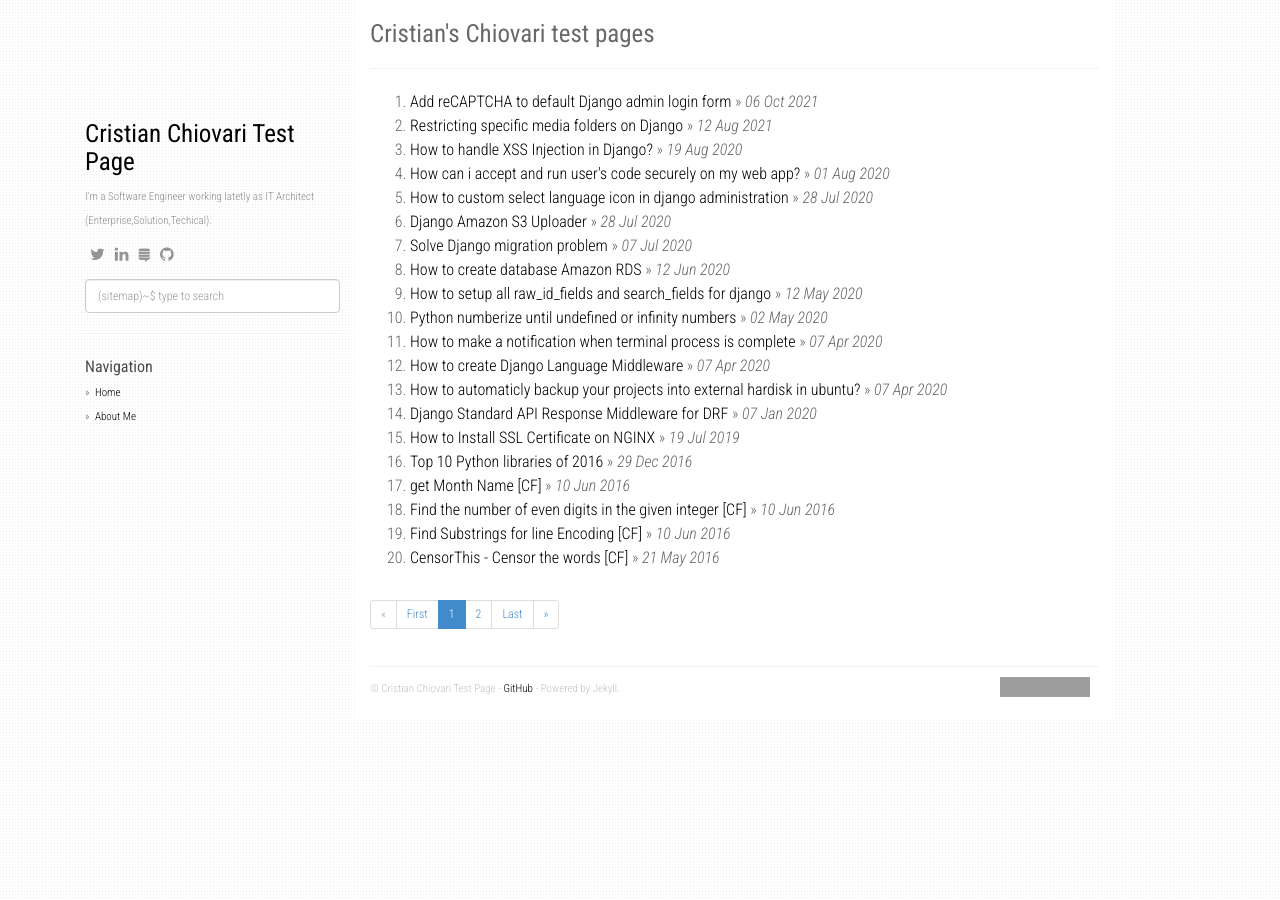
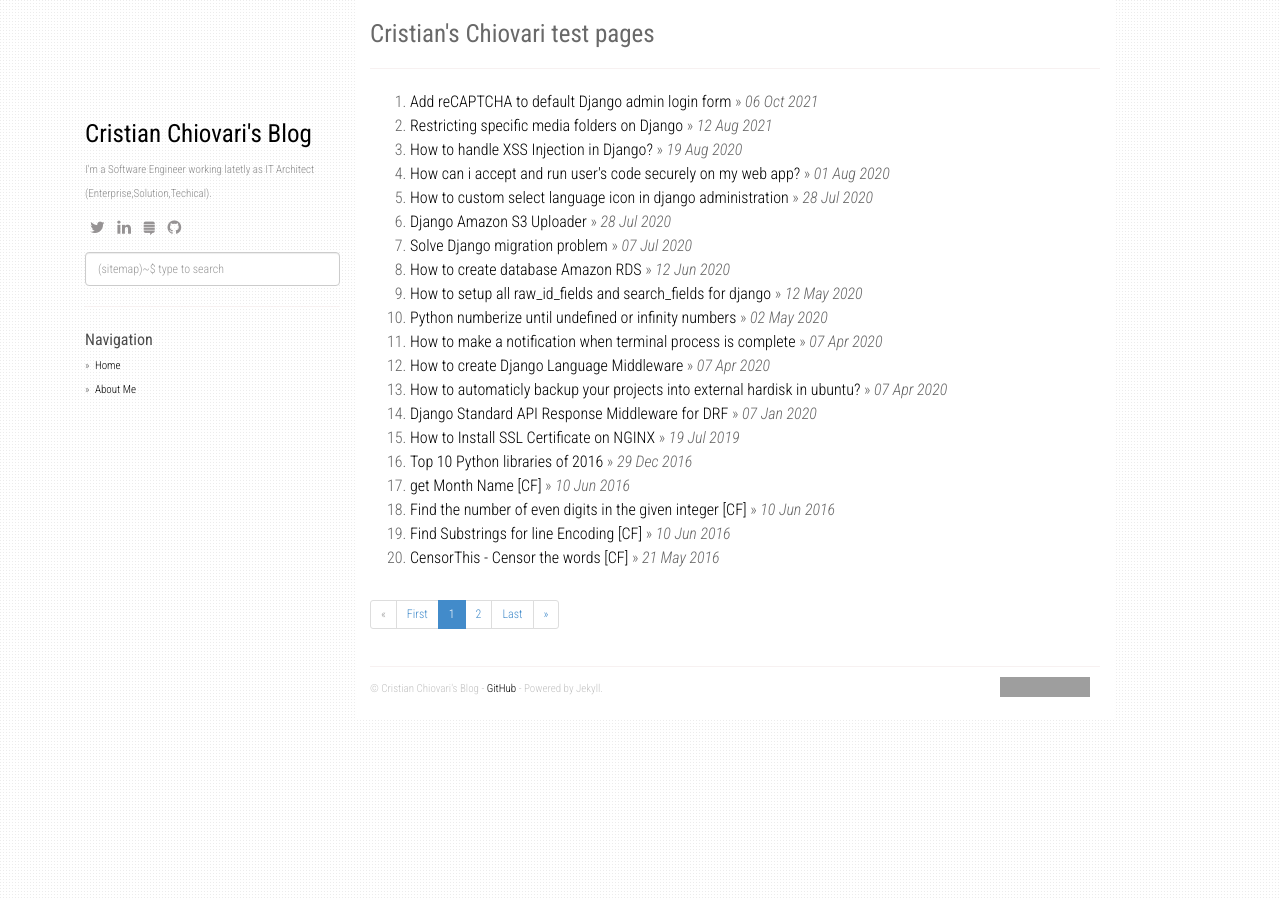
Before and after one commit to ccristian/ccristian.github.com, a Jekyll site: the page built from index.html, in a window 1280 px wide. Built offline with Jekyll 4.4.1, drawn with Linux system fonts in a browser that asks for light colours; nearby versions of some CDN libraries; the list of posts is cut into pages by our own code; comment, search, counter and statistics services are not loaded; part of the change alters nothing that is shown; grey boxes are pictures that could not be loaded.

Commit message:
clean repo

```diff
--- a/_config.yml
+++ b/_config.yml
@@ -1,6 +1,6 @@
 title: Cristian's Chiovari test pages
 description: A place where I publish my ideas, work , anything I consider worth sharing
-author: Cristian Chiovari Test Page
+author: Cristian Chiovari's Blog
 github: https://github.com/ccristian
 about: I'm a Software Engineer working latetly as IT Architect (Enterprise,Solution,Techical).
 #disqus_shortname: stackproblems
@@ -49,9 +49,9 @@ dependencies:
   - jekyll-paginate
   - jekyll-gist
 
-compress_html:
-  clippings: all
-  comments: ["<!-- ", " -->"]
-  endings: all
-  ignore:
-    envs: ['development']
+#compress_html:
+#  clippings: all
+#  comments: ["<!-- ", " -->"]
+#  endings: all
+#  ignore:
+#    envs: ['development']
```
